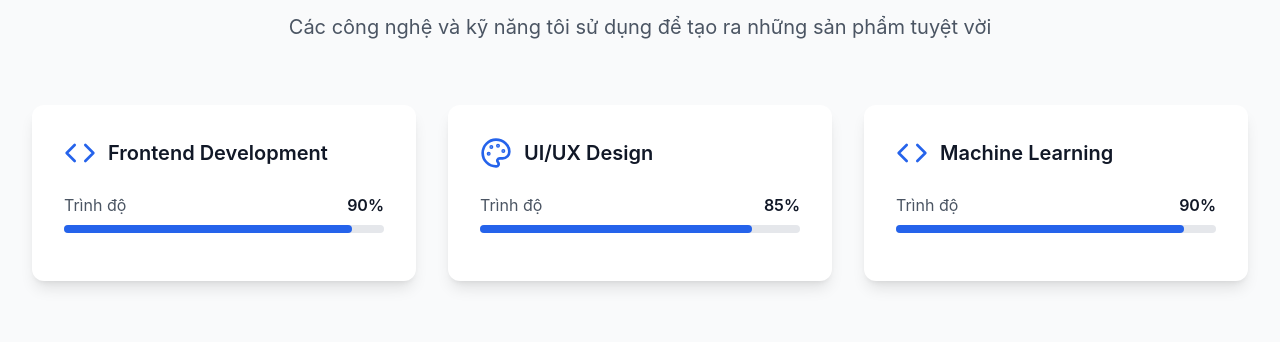
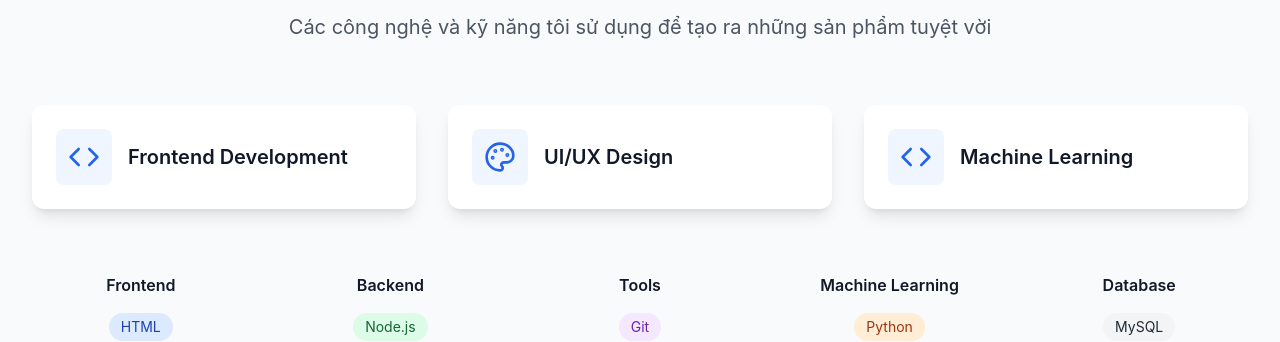
Before and after one commit to n1ml3/namle-portfolio, a React (Vite) app: page / in a window 1280 px wide. Shown: the part 1958-2300 px from the top of the page. Built offline with nearby package versions, Linux system fonts and the light colour scheme.

Commit message:
remove percentage in skill section

```diff
--- a/src/components/ui/SkillCard.tsx
+++ b/src/components/ui/SkillCard.tsx
@@ -11,23 +11,11 @@ export function SkillCard({ skill, index }: SkillCardProps) {
 
   return (
     <AnimatedSection animation="slideUp" delay={200 + index * 150}>
-      <div className="bg-white dark:bg-gray-900 p-8 rounded-xl shadow-lg dark:shadow-2xl hover:shadow-xl dark:hover:shadow-2xl transition-all duration-300 hover:scale-105">
-        <div className="flex items-center mb-6">
-          <Icon className="w-8 h-8 text-blue-600 dark:text-blue-400 mr-3" />
-          <h3 className="text-xl font-semibold text-gray-900 dark:text-white">{skill.name}</h3>
+      <div className="bg-white dark:bg-gray-900 p-6 rounded-xl shadow-lg dark:shadow-2xl hover:shadow-xl dark:hover:shadow-2xl transition-all duration-300 hover:scale-105 flex items-center">
+        <div className="bg-blue-50 dark:bg-blue-900/30 p-3 rounded-lg mr-4">
+          <Icon className="w-8 h-8 text-blue-600 dark:text-blue-400" />
         </div>
-        <div className="mb-4">
-          <div className="flex justify-between mb-2">
-            <span className="text-gray-600 dark:text-gray-300">Trình độ</span>
-            <span className="text-gray-900 dark:text-white font-semibold">{skill.level}%</span>
-          </div>
-          <div className="w-full bg-gray-200 dark:bg-gray-700 rounded-full h-2">
-            <div
-              className="bg-blue-600 dark:bg-blue-400 h-2 rounded-full transition-all duration-1000"
-              style={{ width: `${skill.level}%` }}
-            ></div>
-          </div>
-        </div>
+        <h3 className="text-xl font-semibold text-gray-900 dark:text-white">{skill.name}</h3>
       </div>
     </AnimatedSection>
   )
--- a/src/data/skills.ts
+++ b/src/data/skills.ts
@@ -3,9 +3,9 @@ import type { Skill, SkillCategory } from "../types"
 
 export const skills = {
   mainSkills: [
-    { name: "Frontend Development", icon: Code, level: 90 },
-    { name: "UI/UX Design", icon: Palette, level: 85 },
-    { name: "Machine Learning", icon: Code, level: 90 },
+    { name: "Frontend Development", icon: Code },
+    { name: "UI/UX Design", icon: Palette },
+    { name: "Machine Learning", icon: Code },
   ] as Skill[],
 
   categories: [
--- a/src/types/index.ts
+++ b/src/types/index.ts
@@ -12,7 +12,6 @@ export interface Project {
 export interface Skill {
   name: string
   icon: LucideIcon
-  level: number
 }
 
 export interface SkillCategory {
```
